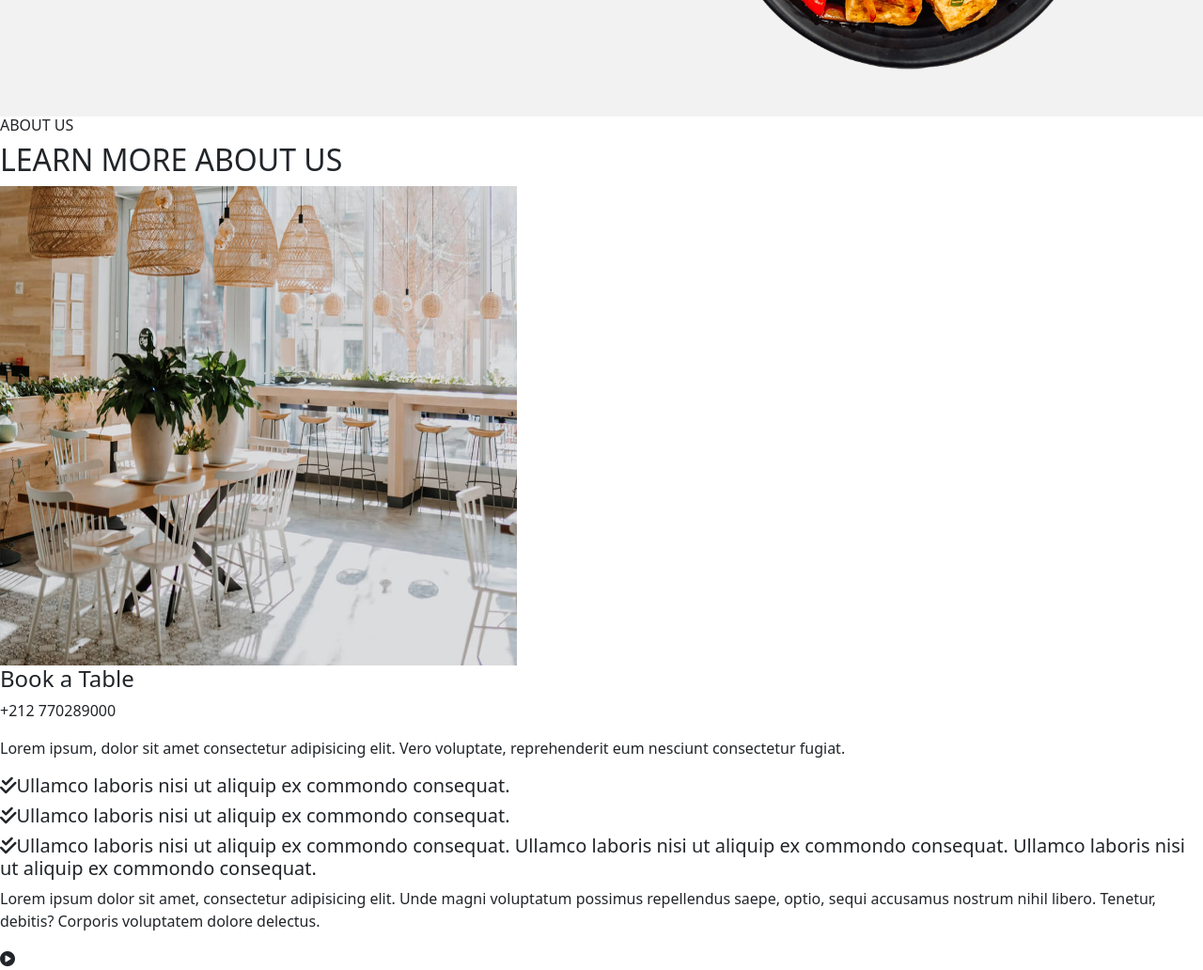
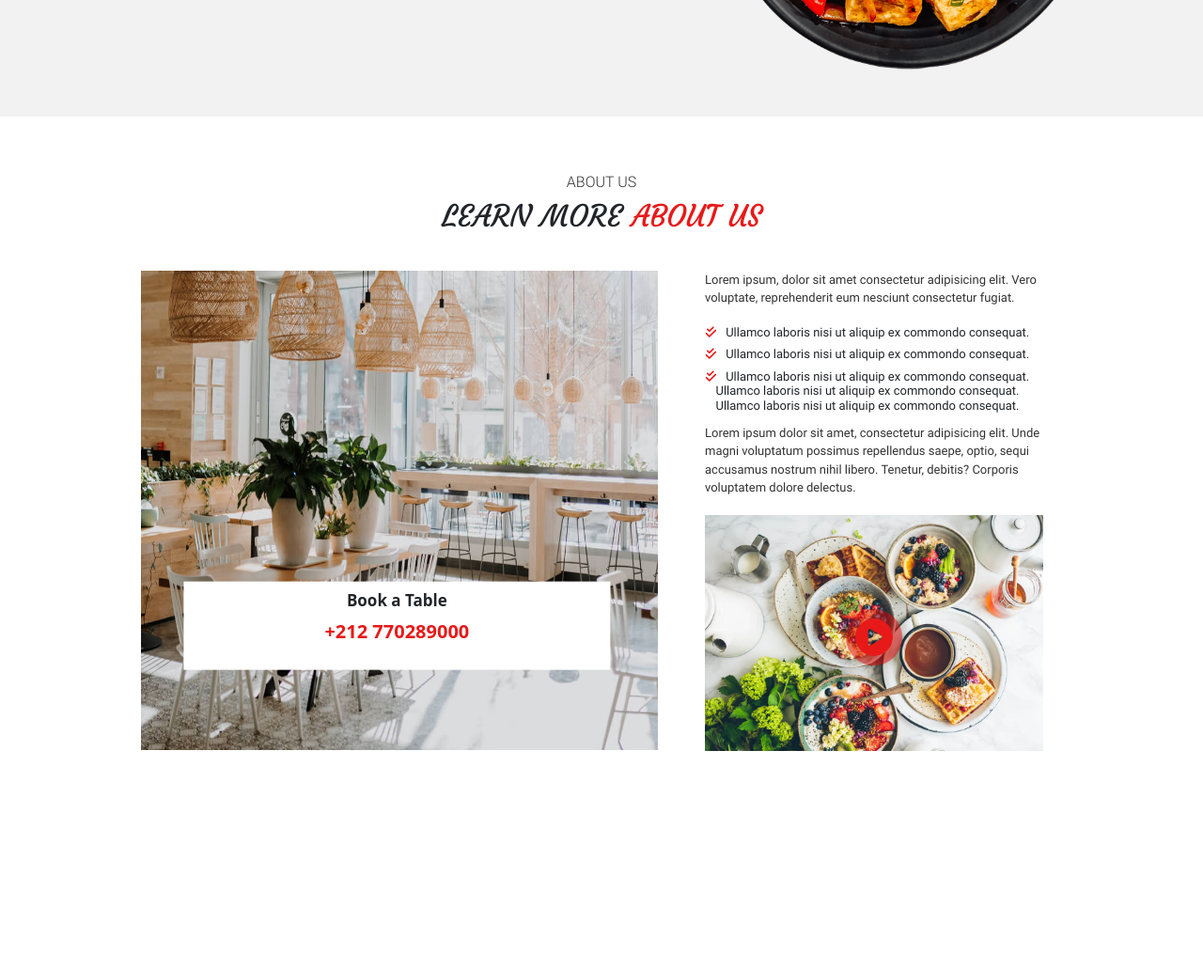
Before and after one commit to moseslionsgeek/moussa-nafea-lions-resto-project, a website: page index.html in a window 1280 px wide. Shown: the part 449-1481 px from the top of the page at 94% size. After the commit the page ends 1257 px from the top, so only its background shows below. Drawn offline with nearby package versions, Linux system fonts and the light colour scheme; files whose address does not match are found by name.

Commit message:
add styl section2

```diff
--- a/src/sass/modules/home/_main.scss
+++ b/src/sass/modules/home/_main.scss
@@ -67,3 +67,91 @@
     font-size: 25px;
     color: #d03131;
   }
+
+  //*************************section-2**************************
+.sec-2{
+    margin-top: 30px;
+  width: 100%;
+  height: 400px;
+  }
+  // h2 et h6
+  .title-1{
+    text-align: center;
+    padding: 30px 0px;
+    font-family: moses;
+  }
+  .title-1 h6{
+    font-family: moses-two;
+    color: #333;
+  }
+  .learn span{
+    color: #e81919;
+  }
+  .fle-1 {
+    display: flex;
+    flex-direction: row;
+    gap: 50px;
+    justify-content: center;
+
+  }
+  .rol{
+    position: relative;
+  }
+  .abs{
+    background-color: #fff;
+    padding: 10px 150px;
+    position: absolute;
+    transform: translate(10%, -190%);
+    text-align: center;
+  }
+  .abs h4{
+    font-size: 17px;
+    font-weight: bold;
+  }
+  .abs p{
+    color: #e81919;
+    font-weight: bold;
+    font-size: 20px;
+  }
+  .fle-2{
+    display: flex;
+    flex-direction: column;
+    gap: 3px;
+
+  }
+  .fle-2 p,
+  h5{
+    width: 380px;
+    font-family: moses-three;
+    font-size: 12px;
+  }
+  .fle-2 .fle-3 h5{
+
+    width: 370px;
+    text-align: center;
+    font-family: moses-three;
+    font-size: 13px;
+    margin-left: -12px;
+  }
+  h5 .valid {
+    color: #e81919;
+    margin-right: 10px;
+  }
+  .colr p{
+    color: #333;
+    font-size: 13px;
+  }
+  .img-learn{
+    background-image: url(../../../../public/img/about-2.jpg);
+    background-size: cover;
+    width:360px ;
+    height:251px ;
+  }
+  .ham-ico{
+    font-size: 40px;
+    color: #e81919;
+    text-align: center;
+    margin:100px 150px;
+    border: 10px solid rgba(230, 10, 10, 0.5);
+    border-radius: 50%;
+  }
```
Also changed, not shown: public/css/app.css.
